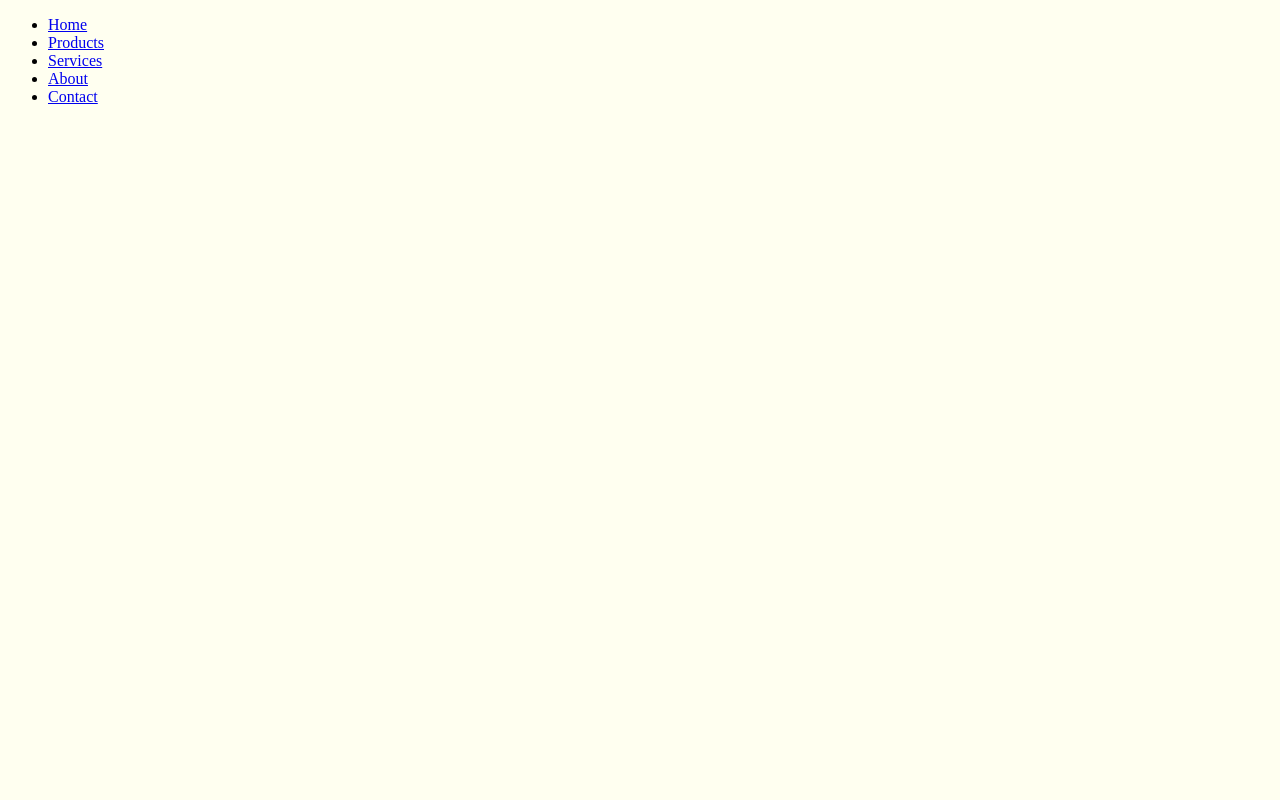
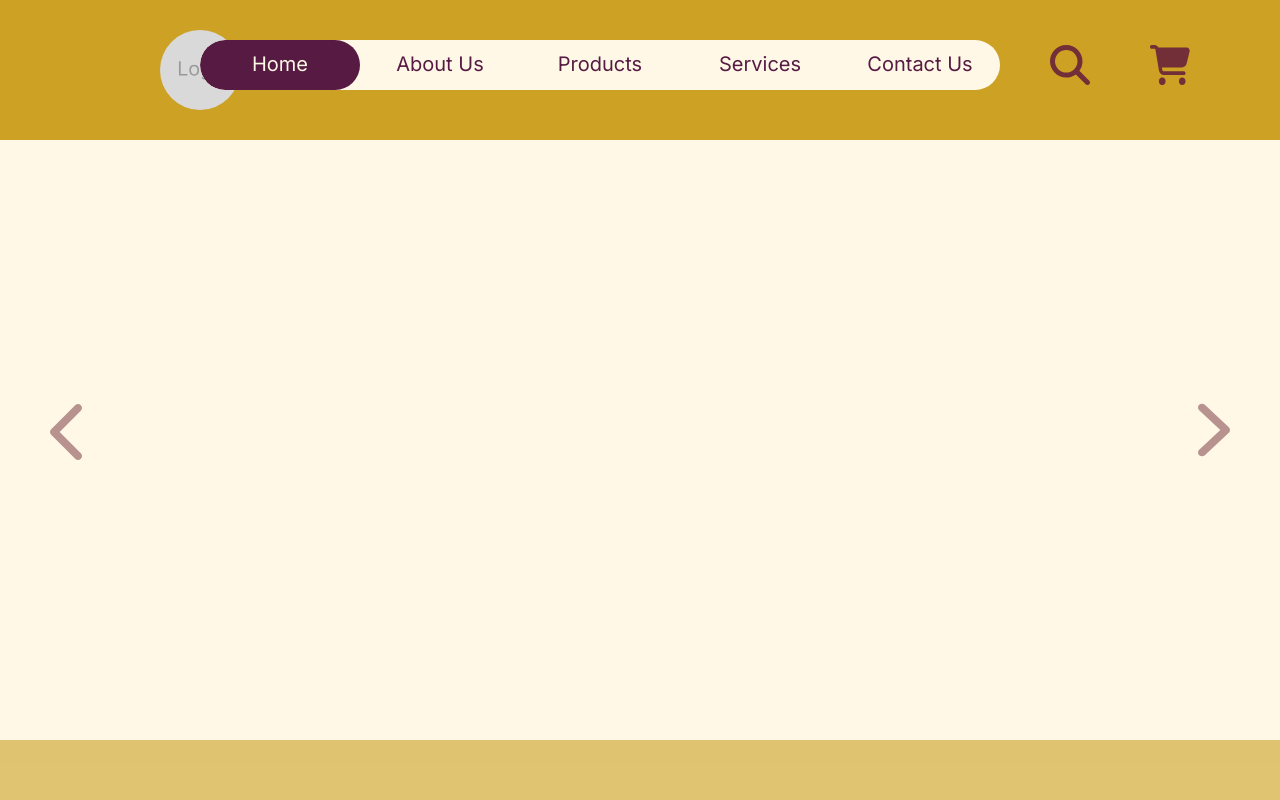
Before and after one commit to BiswajitDeb/Vet_Ecommerce, a plain HTML site: page index.html in a window 1280 px wide. Shown: the top 800 px of the page. Drawn offline with Linux system fonts and the light colour scheme.

Commit message:
Done some initial design in homepage

```diff
--- a/index.html
+++ b/index.html
@@ -10,17 +10,65 @@
 </head>
 
 <body>
-  <header>
-    <nav>
-      <ul>
-        <li><a href="index.html">Home</a></li>
-        <li><a href="products.html">Products</a></li>
-        <li><a href="services.html">Services</a></li>
-        <li><a href="about_us.html">About</a></li>
-        <li><a href="contact_us.html">Contact</a></li>
-      </ul>
-    </nav>
-  </header>
+
+  <!-- Header golden-coloured ribbon -->
+  <div class="header">
+    <img class="logo" src="./images/logo.svg" alt="brand-logo">
+
+  </div>
+
+  <!-- Menu Bar -->
+
+  <div class="nav-bar">
+    <a class="active" href="./index.html">Home</a>
+    <a href="./about_us.html">About Us</a>
+    <a href="./products.html">Products</a>
+    <a href="./services.html">Services</a>
+    <a href="./contact_us.html">Contact Us</a>
+  </div>
+
+  <!-- Inserting 'Search' and 'Cart' buttons -->
+
+  <a href="#"><img class="mag-glass" src="./images/glass.svg" alt="magnifying-glass"></a>
+
+  <a href="#"><img class="cart" src="./images/cart.svg" alt="shopping-cart"></a>
+
+
+
+  <!-- Hero Image / Slider Area -->
+  <div class="hero">
+
+    <!-- Some changes need to be done here, because these are not simple anchor tags but these are slider keys -->
+    <a href="#"><img src="./images/left-arrow.svg" alt="left-arrow" class="left-arrow"></a>
+
+    <a href="#"><img src="./images/right-arrow.svg" alt="right-arrow" class="right-arrow"></a>
+
+    <!-- Slider dots should be included. I am not including them now coz I don't know the functionality of active
+    and inactive slider in CSS. -->
+
+  </div>
+
+  <!-- Hot Products Section -->
+  <div class="hot-products">
+
+  </div>
+
+  <!-- Services Section -->
+  <div class="service-section">
+
+  </div>
+
+  <!-- Footer Section -->
+  <div class="bottom-section">
+
+  </div>
+
+  <footer>
+
+    <p>&copy; 2023 Dog Products and Services. All rights reserved.</p>
+
+  </footer>
+
 </body>
 
 </html>
--- a/styles.css
+++ b/styles.css
@@ -1,5 +1,186 @@
 @import url('https://fonts.googleapis.com/css2?family=Inter:wght@400;500;700&display=swap');
 
+/* Color Palette Used */
+:root {
+    --tyrian-purple: #571b43ff;
+    --coral-pink: #f88379ff;
+    --satin-sheen-gold: #cca124ff;
+    --cosmic-latte: #fff8e7ff;
+    --wine: #722f37ff;
+}
+
+* {
+    padding: 0;
+    margin: 0;
+    box-sizing: border-box;
+}
+
 body {
-    background-color: ivory;
+    background-color: var(--cosmic-latte);
+    display: flex;
+    flex-direction: column;
+    font-family: 'Inter', sans-serif;
 }
+
+
+/* Header Area */
+
+.logo {
+    position: absolute;
+    width: 80px;
+    height: 80px;
+    top: 30px;
+    bottom: 50px;
+    left: 160px;
+    z-index: -10;
+}
+
+.header {
+    width: 100%;
+    height: 140px;
+    left: 0px;
+    top: 0px;
+    margin-top: 0px;
+    background-color: var(--satin-sheen-gold);
+    z-index: -100;
+}
+
+/* nav {
+    position: absolute;
+    width: 800px;
+    height: 50px;
+    left: 664px;
+    top: 40px;
+    bottom: 40px;
+    z-index: -10;
+
+    background: var(--cosmic-latte);
+    border-radius: 30px;
+    display: flex;
+    justify-content: space-between;
+    font-weight: regular;
+    font-size: 20px;
+} */
+
+.nav-bar {
+    position: absolute;
+    right: 280px;
+    top: 40px;
+    width: 800px;
+    height: 50px;
+    background-color: var(--cosmic-latte);
+    overflow: auto;
+    border-radius: 30px;
+    z-index: 10;
+}
+
+/* Spacing the options EQUALLY in NAV-BAR */
+.nav-bar a {
+    float: left;
+    padding: 12px;
+    color: var(--tyrian-purple);
+    font-size: 20px;
+    width: 20%;   /* Equal spacing done here */
+    text-align: center;
+    text-decoration: none;
+}
+
+.nav-bar a.active {
+    height: 50px;
+    color: var(--cosmic-latte);
+    background-color: var(--tyrian-purple);
+    border-radius: 30px;
+}
+
+.nav-bar a:hover {
+    height: 50px;
+    color: var(--cosmic-latte);
+    background-color: var(--coral-pink);
+    border-radius: 30px;
+}
+
+.nav-bar a:active {
+    color: var(--cosmic-latte);
+    background-color: var(--tyrian-purple);
+    border-radius: 30px;
+}
+
+.mag-glass {
+    position: absolute;
+    top: 45px;
+    right: 190px;
+    width: 40px;
+    height: 40px;
+    z-index: 10;
+}
+
+.mag-glass:hover {
+    color: var(--coral-pink);    /* ISSUE: This hover is not working. Please fix it. */
+}
+
+
+.cart {
+    position: absolute;
+    top: 45px;
+    right: 90px;
+    width: 40px;
+    height: 40px;
+}
+
+
+
+
+/* Hero Area */
+.hero {
+    width: 100%;
+    height: 600px;
+    top: 140px;
+    background-color: var(--cosmic-latte);
+}
+
+.left-arrow {
+    position: absolute;
+    top: 400px;
+    left: 50px;
+}
+
+.right-arrow {
+    position: absolute;
+    top: 400px;
+    right: 50px;
+}
+
+
+/* Hot Products Area */
+.hot-products {
+    width: 100%;
+    height: 850px;
+    top: 740px;
+    background: rgba(204, 161, 36, 0.6);
+}
+
+.service-section {
+    width: 100%;
+    height: 850px;
+    top: 1590px;
+    background-color: var(--cosmic-latte);
+}
+
+.bottom-section {
+    width: 100%;
+    top: 2440px;
+    height: 900px;
+    background-color: var(--wine);
+}
+
+footer {
+    width: 100%;
+    height: 100px;
+    background-color: var(--tyrian-purple);
+}
+
+footer p {
+    color: var(--cosmic-latte);
+    font-size: 16px;
+    text-align: center;
+}
```
Also changed, not shown: images/active-slider-dot.svg (added), images/cart.svg (added), images/glass.svg (added), images/inactive-slider-dot.svg (added), images/left-arrow.svg (added), images/logo.svg (added), images/right-arrow.svg (added).
